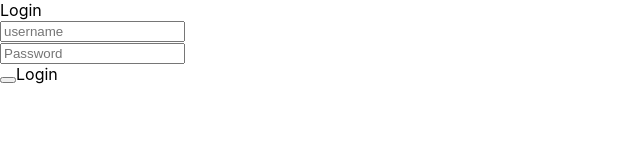
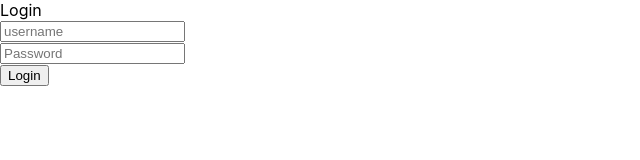
Before and after one commit to Dihfahsih1/react-login, a React (Create React App) app: page / in a window 1280 px wide. Shown: the top 160 px of the page, without its empty margins (0-640 px from the left). Built offline with nearby package versions, Linux system fonts and the light colour scheme; no server answers.

Commit message:
fixing the outlier code causing error

```diff
--- a/src/SubmitButton.js
+++ b/src/SubmitButton.js
@@ -6,10 +6,11 @@ class SubmitButton extends React.Component{
          <button
            className='btn'
            disabled={ this.props.disabled}
-           onClick={ () =>this.props.onClick() }
+           onClick={ () => this.props.onClick() }
            >
+           {this.props.text}
          </button>
-         {this.props.text}
+
         </div>
 
       );
```
